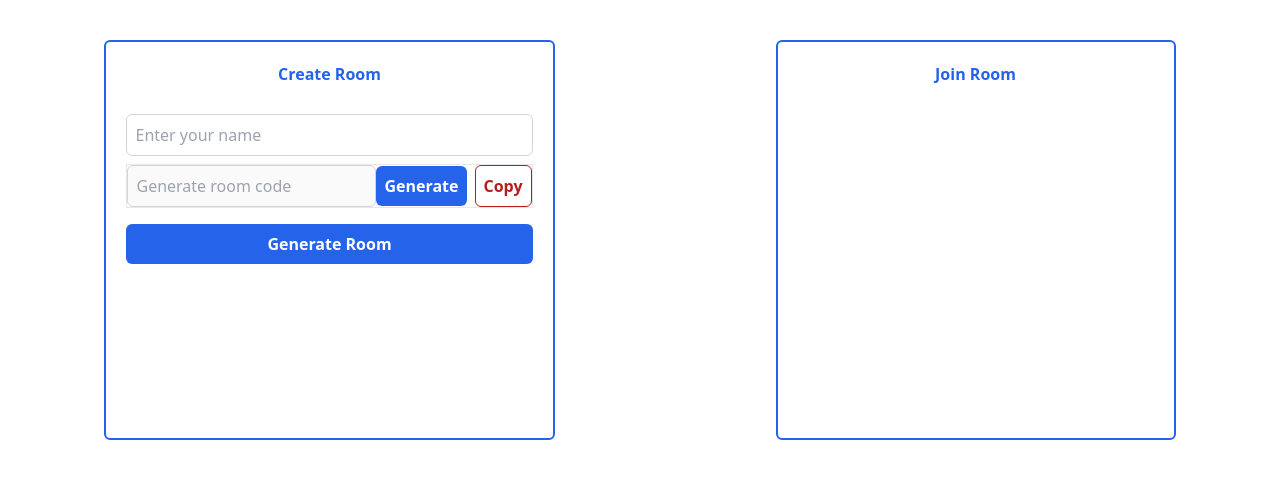
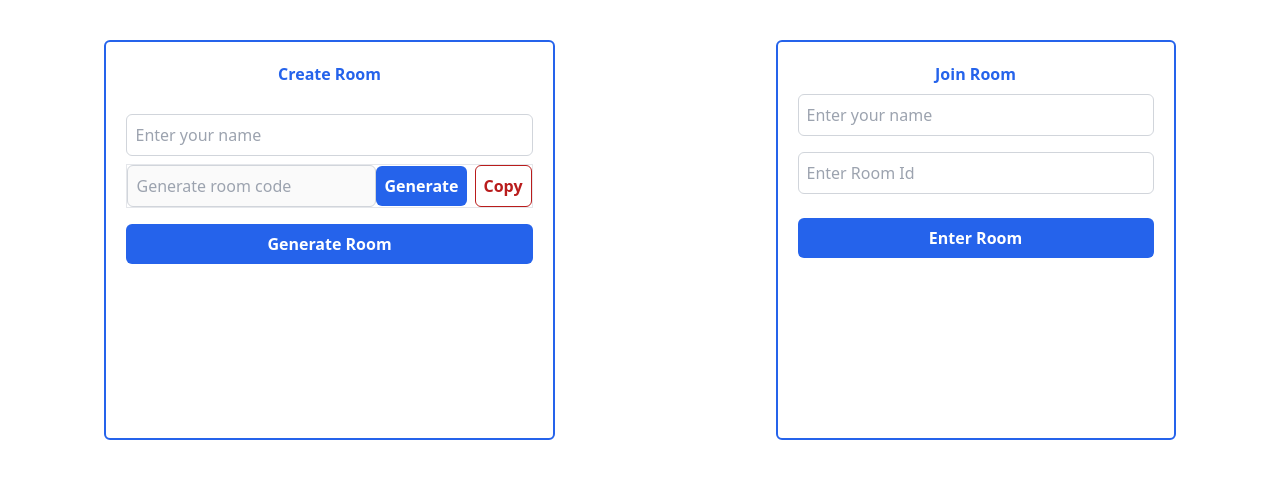
Before and after one commit to sd012gfhkhhvh/Slate.AI, a React (Vite) app in the folder client/: page /form in a window 1280 px wide. Shown: the top 478 px of the page. Built offline with nearby package versions, Linux system fonts and the light colour scheme; no server answers.

Commit message:
Update index.jsx

```diff
--- a/client/src/components/Forms/index.jsx
+++ b/client/src/components/Forms/index.jsx
@@ -16,11 +16,9 @@ const Form = ({ socket, setUser }) => {
       </div>
       <div className="h-[25rem] mt-5 md:w-[400px]  p-5 border-2  border-blue-600 border-solid rounded-md mx-auto flex flex-col items-center">
         <h1 className="text-blue-600 font-bold">Join Room</h1>
-        <div className="row h-100 pt-5">
-        </div>
+        <JoinRoom socket={socket} setUser={setUser} />
       </div>
     </div>
   );
 };
-
 export default Form;
```
